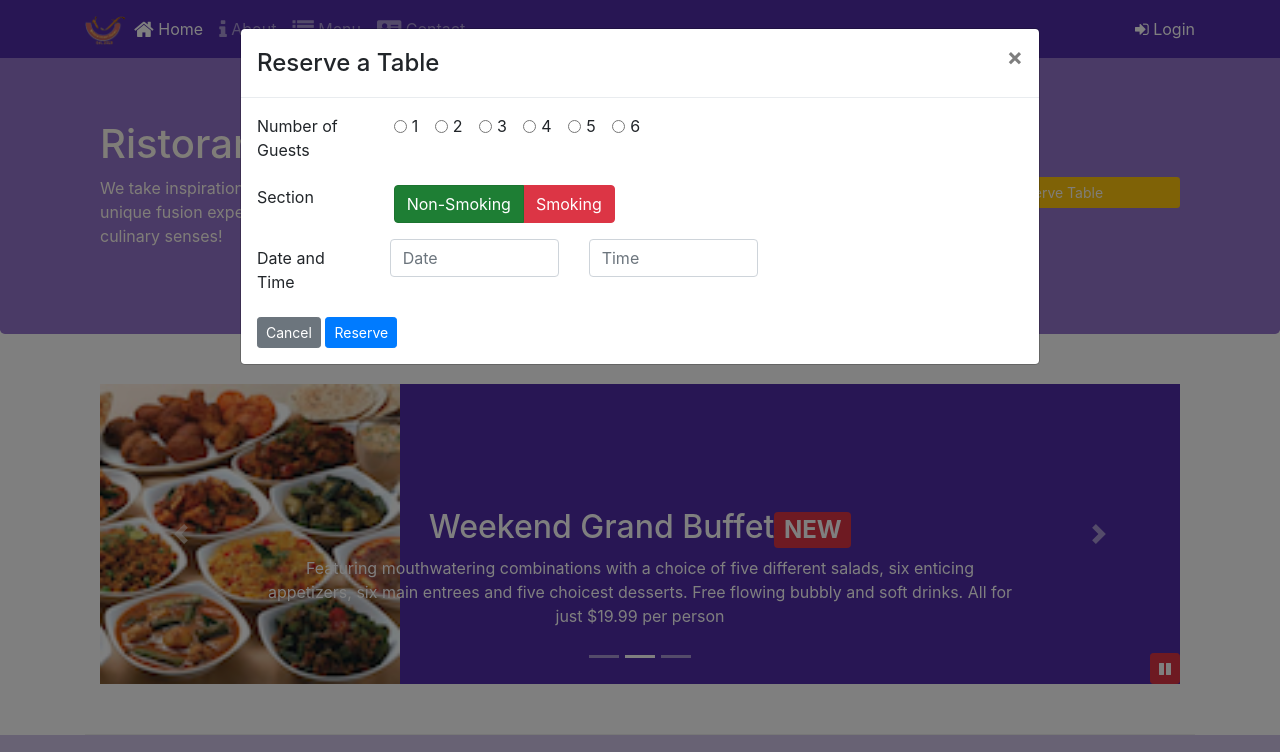
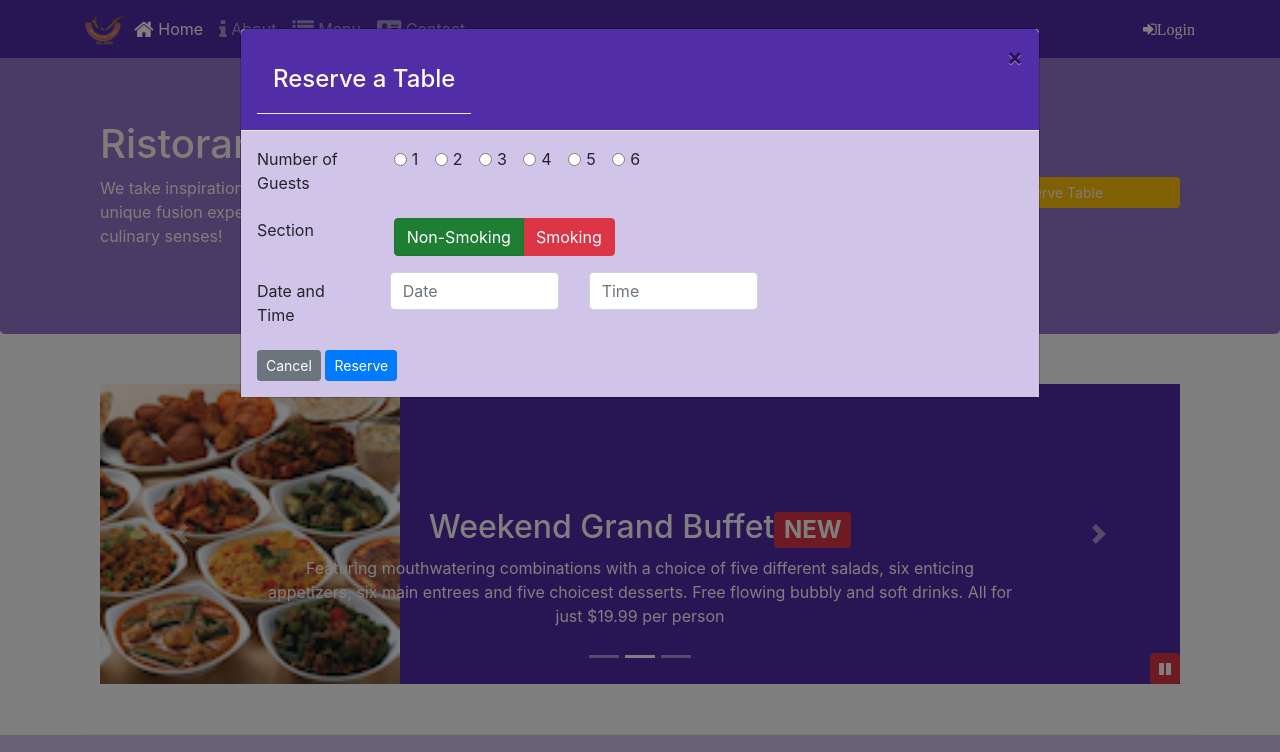
Before and after one commit to NishthaN/BootstrapPractice, a website: page index.html in a window 1280 px wide. Both pictures are taken after a click on the button "Reserve Table". Shown: the top 752 px of the page. Drawn offline with nearby package versions, Linux system fonts and the light colour scheme.

Commit message:
assignment 4

```diff
--- a/css/styles.scss
+++ b/css/styles.scss
@@ -9,6 +9,18 @@ $carousel-item-height: 300px;
 @mixin zero-margin($pad-up-dn, $pad-left-right) {
 	margin:0px auto;
 	padding: $pad-up-dn $pad-left-right;
+}
+
+.modal-header{
+background-color: $background-dark;
+color:floralwhite;
+    .modal-cancel{
+    color:floralwhite;
+    }
+}
+
+.modal-body{
+background-color: $background-pale;
 }
 .row-header{
     @include zero-margin(0px,0px);
@@ -31,7 +43,7 @@ $carousel-item-height: 300px;
     color:floralwhite;
 }
 
-address{
+.address{
     font-size:80%;
     margin:0px;
     color:#0f0f0f;
--- a/index.html
+++ b/index.html
@@ -30,8 +30,8 @@
             <li class="nav-item"><a class="nav-link" href="./contactus.html"><span class="fa fa-address-card fa-lg"></span> Contact</a></li>
         </ul>
             <span class="navbar-text">
-                    <a data-toggle="modal" data-target="#loginModal">
-                    <span class="fa fa-sign-in"></span> Login</a>
+
+                  <a>  <span class="fa fa-sign-in" id="LoginButton">Login</span></a>
                 </span>
         </div>
 
@@ -45,7 +45,7 @@
         <!-- Modal content-->
         <div class="modal-content">
             <div class="modal-header">
-                <h4 class="modal-title">Login </h4>
+                <h4 class="modal-title modal-header">Login </h4>
                 <button type="button" class="close" data-dismiss="modal">&times;</button>
             </div>
             <div class="modal-body">
@@ -68,7 +68,7 @@
                         </div>
                     </div>
                     <div class="form-row">
-                        <button type="button" class="btn btn-secondary btn-sm ml-auto" data-dismiss="modal">Cancel</button>
+                        <button type="button" class="btn btn-secondary btn-sm ml-auto modal-cancel" data-dismiss="modal">Cancel</button>
                         <button type="submit" class="btn btn-primary btn-sm ml-1">Sign in</button>
                     </div>
                 </form>
@@ -82,7 +82,7 @@
         <!-- Modal content-->
         <div class="modal-content">
             <div class="modal-header">
-                <h4 class="modal-title">Reserve a Table</h4>
+                <h4 class="modal-title modal-header">Reserve a Table</h4>
                 <button type="button" class="close" data-dismiss="modal">&times;</button>
             </div>
             <div class="modal-body">
@@ -140,7 +140,7 @@
                             <input type="text" class="form-control" id="time" name="time" placeholder="Time">
                         </div>
                     </div>
-                        <button type="button" class="btn btn-secondary btn-sm ml-auto" data-dismiss="modal">Cancel</button>
+                        <button type="button" class="btn btn-secondary btn-sm ml-auto modal-cancel" data-dismiss="modal">Cancel</button>
                         <button type="submit" class="btn btn-primary btn-sm ml-auto">Reserve</button>
                 </form>
             </div>
@@ -159,8 +159,7 @@
                     <img src="img/logo.png" class="img-fluid">
                 </div>
                 <div class="col-12 col-sm-3 align-self-center">
-                    <a role = "button" class="btn text-black card-yellow btn-sm btn-block"
-                       data-toggle="modal" data-target="#reservationModal">Reserve Table</a>
+                    <a role = "button" class="btn text-black btn-warning btn-sm btn-block" id="ReserveButton">Reserve Table</a>
 
                 </div>
             </div>
@@ -296,6 +295,20 @@
         });
     </script>
 
+<script>$(document).ready(function(){
+	$('#ReserveButton').click(function(){
+  		$('#reservationModal').modal('show')
+	});
+});
+</script>
+
+<script>$(document).ready(function(){
+	$('#LoginButton').click(function(){
+  		$('#loginModal').modal('show')
+	});
+});
+</script>
+
 </body>
 
 </html>
```
Also changed, not shown: css/styles.css.
